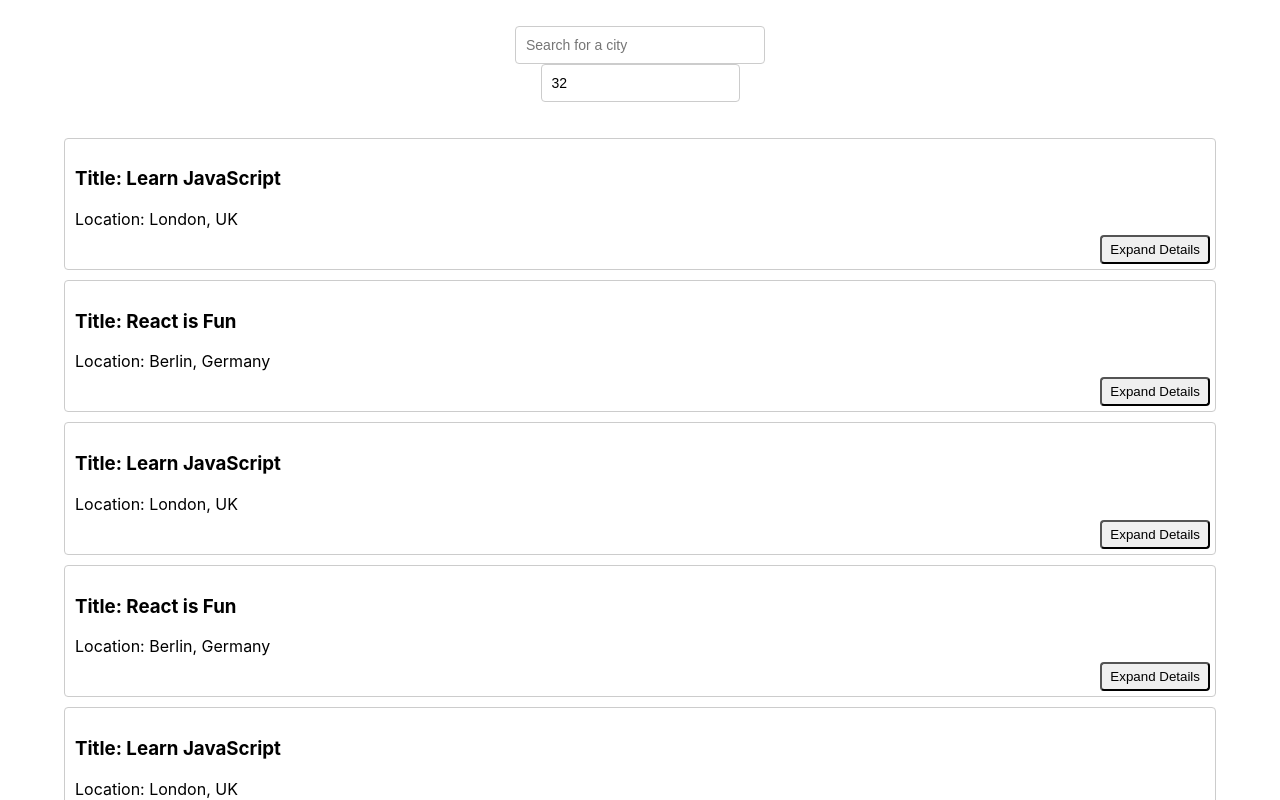
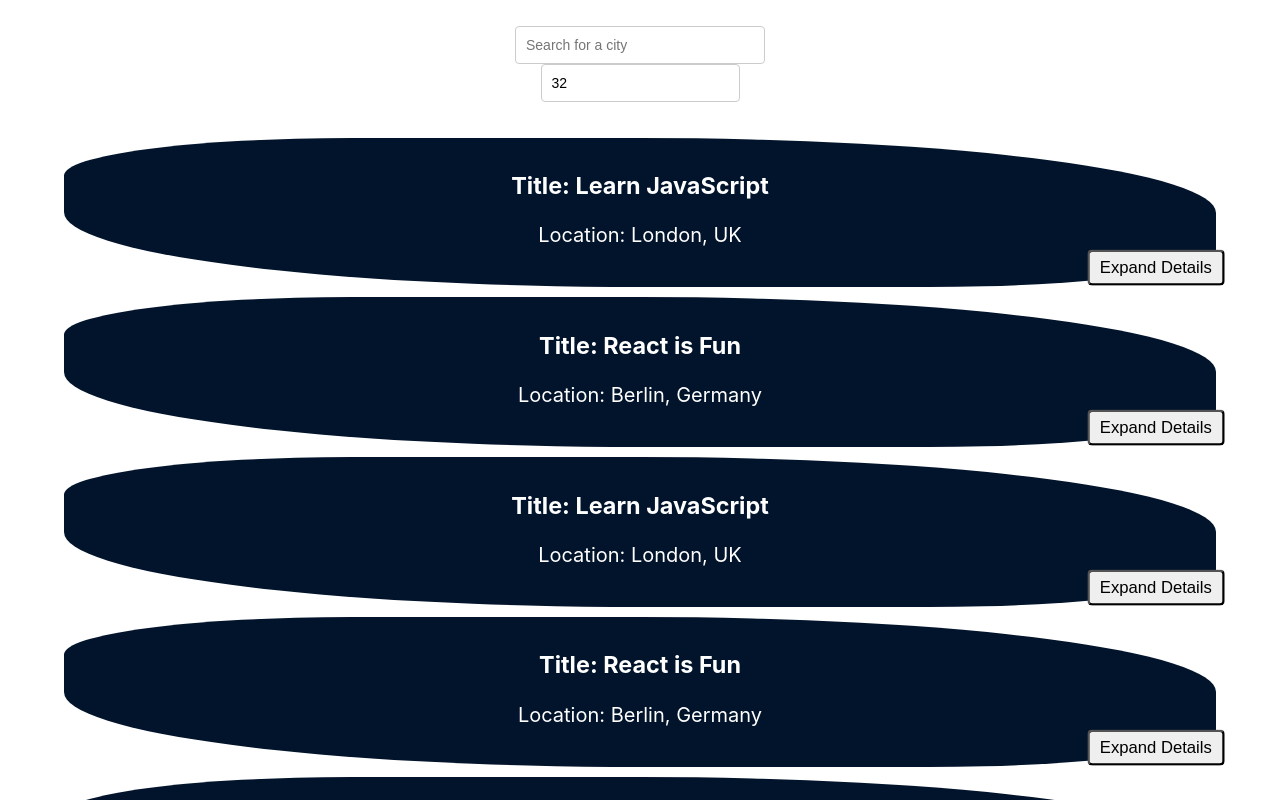
Before and after one commit to lazyjinn1/MeetApp, a React (Create React App) app: page / in a window 1280 px wide. Shown: the top 800 px of the page. Built offline with nearby package versions, Linux system fonts and the light colour scheme.

Commit message:
Update App.css

```diff
--- a/src/App.css
+++ b/src/App.css
@@ -15,6 +15,18 @@ ul {
 
 p {
   margin: 5px 0;
+}
+
+button{
+  transition: all .5s;
+}
+
+button:hover {
+  transform: scale(1.5);
+}
+
+button:active {
+  transform: scale(1);
 }
 
 input[type="text"],
@@ -66,16 +78,30 @@ input[type="number"] {
 
 .suggestions > li:hover {
   background-color: #bcdcdb;
+  cursor: pointer;
 }
 
 .event-element {
   padding: 10px 10px 35px;
   margin-bottom: 10px;
-  text-align: left;
-  border: 1px solid #ccc;
-  border-radius: 4px;
+  text-align: center;
+  border: none;
   position: relative;
+  font-size: 125%;
+  transition: all 1.25s ease;
 }
+
+.expanded {
+  background-color: #d44127;
+  border-radius: 25% 50%;
+}
+
+.collapsed {
+  background-color: #02142b;
+  color: white;
+  border-radius: 25% 50%;
+}
+
 
 .details-btn {
   position: absolute;
@@ -85,4 +111,5 @@ input[type="number"] {
   border-radius: 4px;
   outline: none;
   cursor: pointer;
+  scale: 1.25;
 }
```
